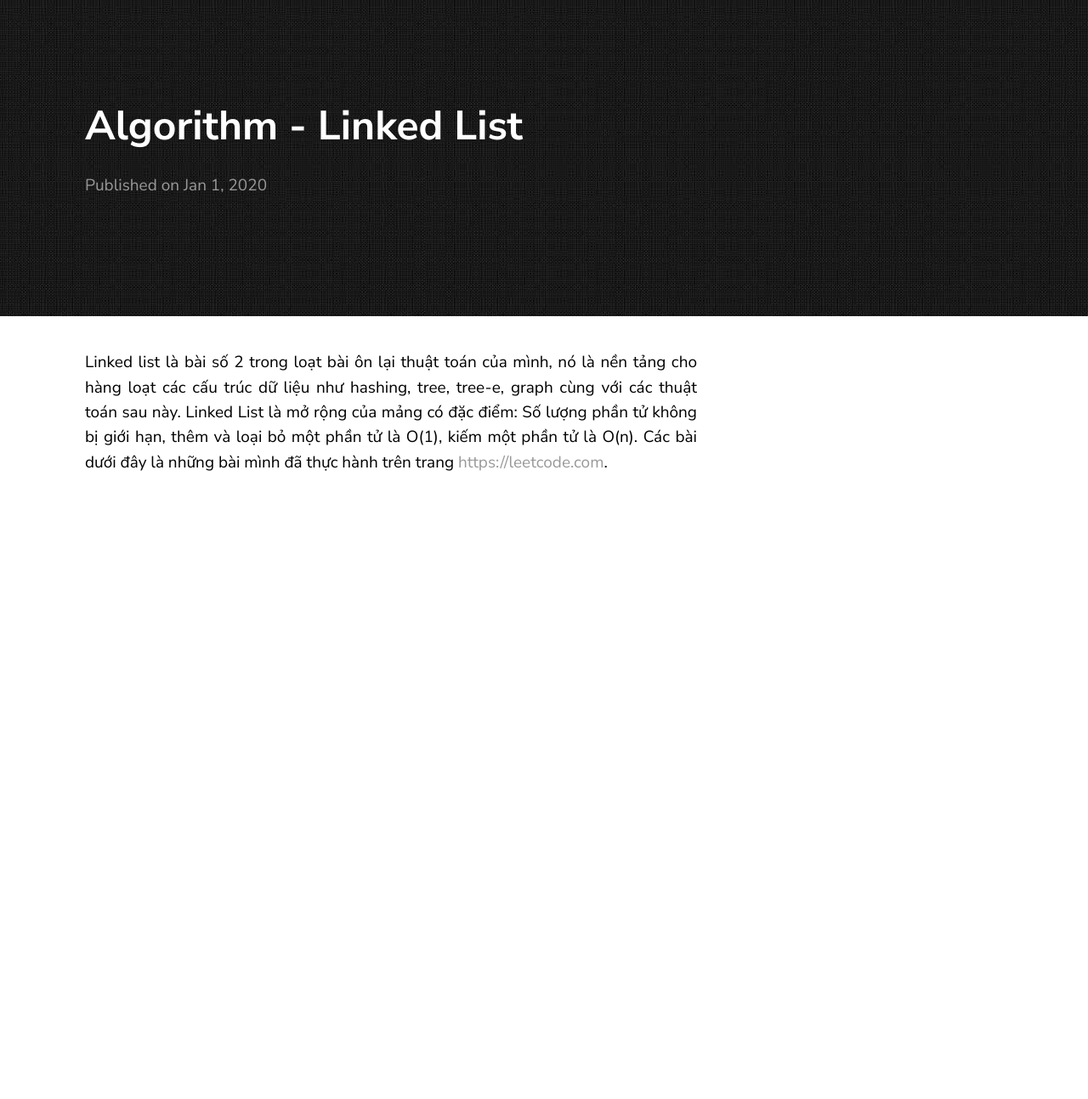
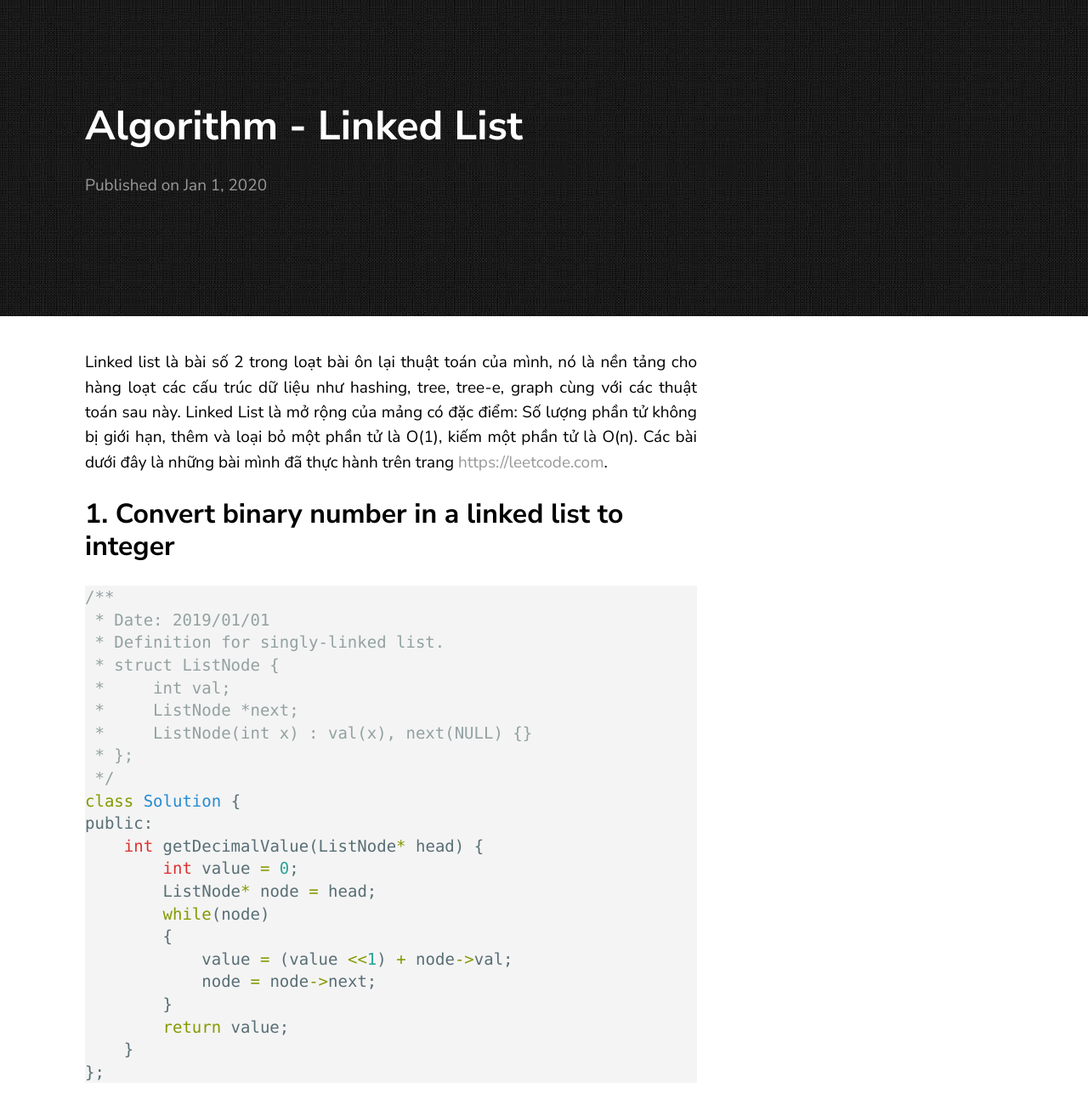
Before and after one commit to levanmanhbka/levanmanhbka.github.io, a Jekyll site: the page built from _posts/algorithm/2020-01-10-linked_list.markdown, in a window 1280 px wide. Shown: the whole page at 85% size. Built offline with Jekyll 4.4.1, drawn with Linux system fonts in a browser that asks for light colours; before the commit the page ends 900 px from its top, so only the background shows below that.

Commit message:
linked list

````diff
--- a/_posts/algorithm/2020-01-10-linked_list.markdown
+++ b/_posts/algorithm/2020-01-10-linked_list.markdown
@@ -6,3 +6,29 @@ tags: "algorithm linked list"
 ---
 
 Linked list là bài số 2 trong loạt bài ôn lại thuật toán của mình, nó là nền tảng cho hàng loạt các cấu trúc dữ liệu như hashing, tree, tree-e, graph cùng với các thuật toán sau này. Linked List là mở rộng của mảng có đặc điểm: Số lượng phần tử không bị giới hạn, thêm và loại bỏ một phần tử là O(1), kiếm một phần tử là O(n). Các bài dưới đây là những bài mình đã thực hành trên trang [https://leetcode.com](https://leetcode.com/).
+
+## 1. Convert binary number in a linked list to integer
+```c++
+/**
+ * Date: 2019/01/01
+ * Definition for singly-linked list.
+ * struct ListNode {
+ *     int val;
+ *     ListNode *next;
+ *     ListNode(int x) : val(x), next(NULL) {}
+ * };
+ */
+class Solution {
+public:
+    int getDecimalValue(ListNode* head) {
+        int value = 0;
+        ListNode* node = head;
+        while(node)
+        {
+            value = (value <<1) + node->val;
+            node = node->next;
+        }
+        return value;
+    }
+};
+```
````
